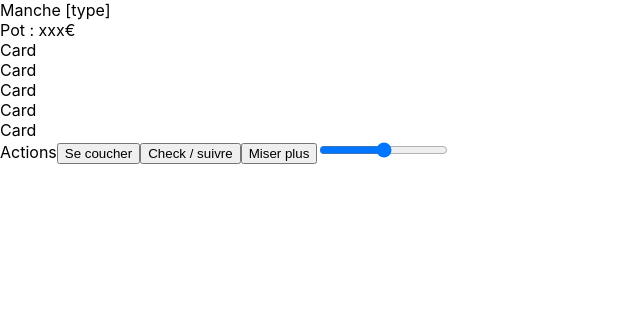
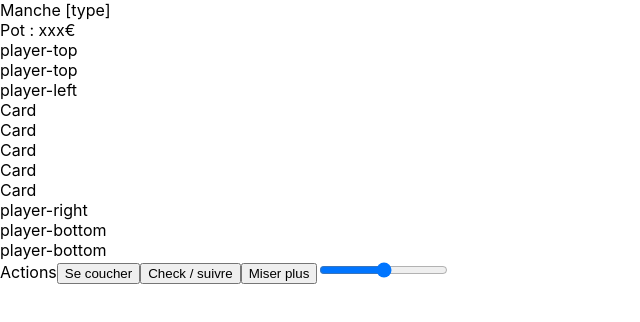
Before and after one commit to remi95/poker-ynov-front, a React (Create React App) app: page /game in a window 1280 px wide. Shown: the top 322 px of the page, without its empty margins (0-640 px from the left). Built offline with nearby package versions, Linux system fonts and the light colour scheme.

Commit message:
Add players components

```diff
--- a/src/components/game/Game.js
+++ b/src/components/game/Game.js
@@ -1,6 +1,6 @@
 import React, { Component } from 'react';
 import Actions from "./Actions";
-import CommonCards from "./CommonCards";
+import Table from "./Table";
 
 class Game extends Component {
 
@@ -10,7 +10,7 @@ class Game extends Component {
                 <div>Manche [type]</div>
                 <div>Pot : xxx€</div>
 
-                <CommonCards />
+                <Table />
 
                 <Actions />
             </div>
--- /dev/null
+++ b/src/components/game/Table.js
@@ -0,0 +1,58 @@
+import React, { Component } from 'react';
+import CommonCards from "./CommonCards";
+import {PlayerTop} from "./players/PlayerTop";
+import {PlayerLeft} from "./players/PlayerLeft";
+import {PlayerRight} from "./players/PlayerRight";
+import {PlayerBottom} from "./players/PlayerBottom";
+
+class Table extends Component {
+
+    constructor() {
+        super();
+
+        this.state = {
+            playersTop: [{id:1}, {id:2}],
+            playersLeft: [{id:3}],
+            playersRight: [{id:4}],
+            playersBottom: [{id:5}, {id:6}],
+        }
+    }
+
+    render() {
+        return (
+            <div id="table">
+                <div id="table-top">
+                    {
+                        this.state.playersTop.map(user =>
+                            <PlayerTop key={user.id} user={user} />
+                        )
+                    }
+                </div>
+                <div id="table-center">
+                    {
+                        this.state.playersLeft.map(user =>
+                            <PlayerLeft key={user.id} user={user} />
+                        )
+                    }
+
+                    <CommonCards />
+
+                    {
+                        this.state.playersRight.map(user =>
+                            <PlayerRight key={user.id} user={user} />
+                        )
+                    }
+                </div>
+                <div id="table-bottom">
+                    {
+                        this.state.playersBottom.map(user =>
+                            <PlayerBottom key={user.id} user={user} />
+                        )
+                    }
+                </div>
+            </div>
+        )
+    }
+}
+
+export default Table;
--- /dev/null
+++ b/src/components/game/players/PlayerBottom.js
@@ -0,0 +1,10 @@
+import React from 'react';
+
+export const PlayerBottom = (props) => {
+
+    return (
+        <div className={'player-bottom'}>
+            player-bottom
+        </div>
+    )
+};
--- /dev/null
+++ b/src/components/game/players/PlayerLeft.js
@@ -0,0 +1,10 @@
+import React from 'react';
+
+export const PlayerLeft = (props) => {
+
+    return (
+        <div className={'player-left'}>
+            player-left
+        </div>
+    )
+};
--- /dev/null
+++ b/src/components/game/players/PlayerRight.js
@@ -0,0 +1,10 @@
+import React from 'react';
+
+export const PlayerRight = (props) => {
+
+    return (
+        <div className={'player-right'}>
+            player-right
+        </div>
+    )
+};
--- /dev/null
+++ b/src/components/game/players/PlayerTop.js
@@ -0,0 +1,10 @@
+import React from 'react';
+
+export const PlayerTop = (props) => {
+
+    return (
+        <div className={'player-top'}>
+            player-top
+        </div>
+    )
+};
```
